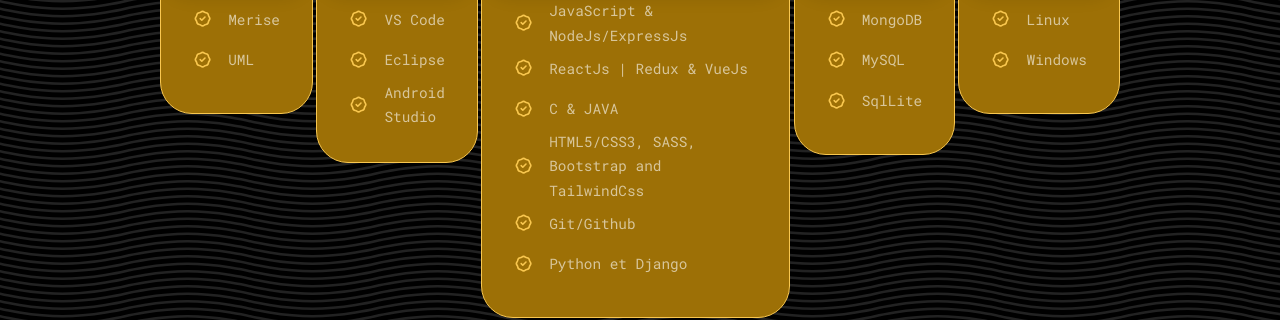
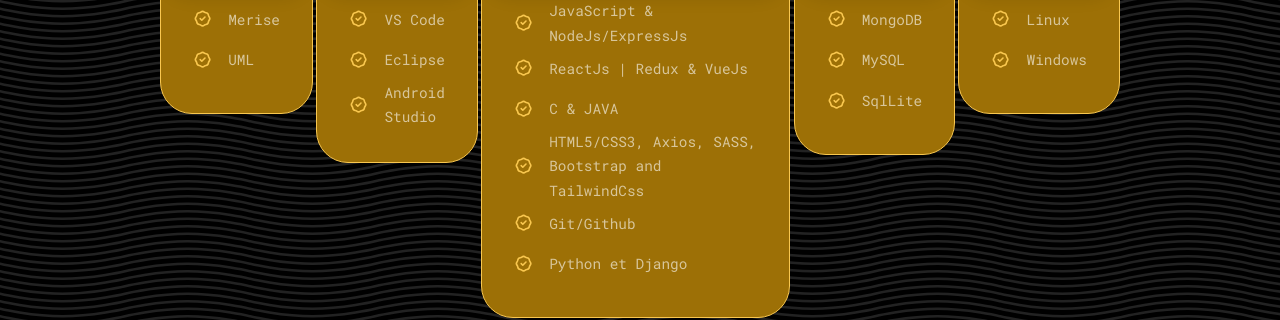
Before and after one commit to boubnacer/nacer-portfolio, a React (Create React App) app: page / in a window 1280 px wide. Shown: the part 3220-3540 px from the top of the page. Built offline with nearby package versions, Linux system fonts and the light colour scheme.

Commit message:
update services

```diff
--- a/src/components.js/Services.js
+++ b/src/components.js/Services.js
@@ -91,7 +91,7 @@
               <h2 className="service__list-icon">
                 <HiOutlineBadgeCheck />
               </h2>
-              <p>HTML5/CSS3, SASS, Bootstrap and TailwindCss</p>
+              <p>HTML5/CSS3, Axios, SASS, Bootstrap and TailwindCss</p>
             </li>
             <li>
               <h2 className="service__list-icon">
```
